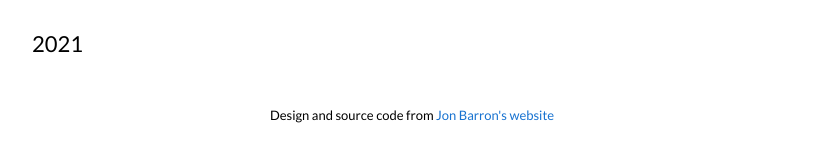
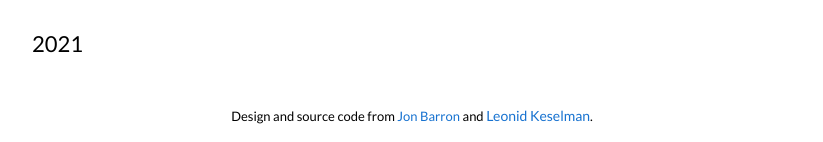
Before and after one commit to zhenwang9102/zhenwang9102.github.io, a Jekyll site: the page built from _posts/2019-06-02-venue.markdown, in a window 1280 px wide. Shown: the part 1233-1375 px from the top of the page, without its empty margins (228-1051 px from the left). Built offline with Jekyll 4.4.1, drawn with Linux system fonts in a browser that asks for light colours.

Commit message:
Update default.html

```diff
--- a/_layouts/default.html
+++ b/_layouts/default.html
@@ -224,7 +224,7 @@
             <td style="padding:0px">
               <br>
               <p style="text-align:center;font-size:small;">
-                Design and source code from <a style="font-size:small;" href="https://jonbarron.info">Jon Barron's website</a>
+                Design and source code from <a style="font-size:small;" href="https://jonbarron.info">Jon Barron</a> and <a href="https://leonidk.com/">Leonid Keselman</a>.
               </p>
             </td>
           </tr>
```
